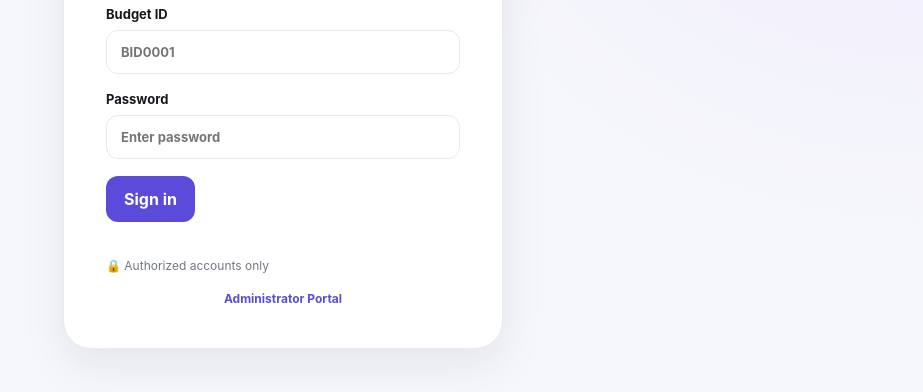
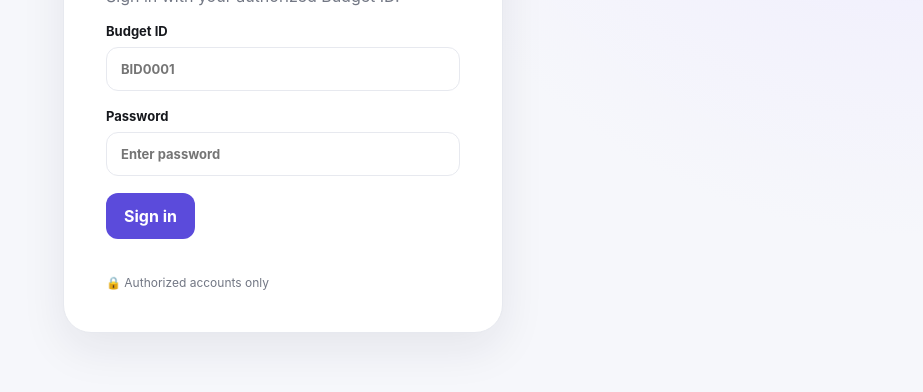
Before and after one commit to mckenzieramen/Budgeting-Web, a plain HTML site: page public/index.html in a window 1280 px wide. Shown: the part 336-728 px from the top of the page, without its empty margins (357-1280 px from the left). Drawn offline with Linux system fonts and the light colour scheme; no server answers.

Commit message:
Add files via upload

```diff
--- a/public/index.html
+++ b/public/index.html
@@ -1,6 +1,6 @@
 <!doctype html><html lang="en"><head><meta charset="utf-8"><meta name="viewport" content="width=device-width,initial-scale=1"><title>Budgeting | Personal Finance</title><link rel="stylesheet" href="styles.css"></head><body>
 <div id="app">
-<section id="loginView" class="auth-shell"><div class="auth-card"><div class="brand-mark">B</div><p class="eyebrow">PERSONAL BUDGETING</p><h1>Welcome back</h1><p class="muted">Sign in with your authorized Budget ID.</p><form id="loginForm"><label>Budget ID<input id="loginBid" placeholder="BID0001" autocomplete="username" required></label><label>Password<input id="loginPassword" type="password" placeholder="Enter password" autocomplete="current-password" required></label><button class="primary" type="submit">Sign in</button><p id="loginError" class="error"></p></form><div class="secure-note">🔒 Authorized accounts only</div><p style="margin:18px 0 0;font-size:12px;text-align:center"><a href="admin.html" style="color:var(--accent);font-weight:700;text-decoration:none">Administrator Portal</a></p></div></section>
+<section id="loginView" class="auth-shell"><div class="auth-card"><div class="brand-mark">B</div><p class="eyebrow">PERSONAL BUDGETING</p><h1>Welcome back</h1><p class="muted">Sign in with your authorized Budget ID.</p><form id="loginForm"><label>Budget ID<input id="loginBid" placeholder="BID0001" autocomplete="username" required></label><label>Password<input id="loginPassword" type="password" placeholder="Enter password" autocomplete="current-password" required></label><button class="primary" type="submit">Sign in</button><p id="loginError" class="error"></p></form><div class="secure-note">🔒 Authorized accounts only</div></div></section>
 <section id="dashboardView" class="hidden"><header class="topbar"><div class="brand"><span class="brand-mark small">B</span><div><strong>Budgeting</strong><small id="userLabel">Personal Dashboard</small></div></div><nav><button class="nav-btn active" data-page="dashboard">Dashboard</button><button class="nav-btn" data-page="transactions">Transactions</button><button class="nav-btn" data-page="savings">Savings</button><button class="nav-btn" data-page="settings">Account</button></nav><button id="logoutBtn" class="ghost">Log out</button></header>
 <main class="content"><div id="page-dashboard" class="page"><div class="page-head"><div><p class="eyebrow">OVERVIEW</p><h2 id="welcomeName">Your budget</h2><p class="muted">Keep every peso visible and intentional.</p></div><button id="addExpenseBtn" class="primary">+ Add transaction</button></div><div class="cards"><article><span>Total Income</span><strong id="incomeTotal">₱0.00</strong></article><article><span>Total Spend</span><strong id="expenseTotal">₱0.00</strong></article><article><span>Remaining</span><strong id="remainingTotal">₱0.00</strong></article><article><span>Total Savings</span><strong id="savingsTotal">₱0.00</strong></article></div><div class="grid-2"><section class="panel"><div class="panel-head"><h3>Spending breakdown</h3></div><div class="bars"><div><span>Needs</span><b id="needsBar" style="width:0%"></b><em id="needsValue">₱0</em></div><div><span>Wants</span><b id="wantsBar" style="width:0%"></b><em id="wantsValue">₱0</em></div><div><span>Savings</span><b id="savingsBar" style="width:0%"></b><em id="savingsValue">₱0</em></div></div></section><section class="panel"><div class="panel-head"><h3>Recent transactions</h3><button class="text-btn" data-page="transactions">View all</button></div><div id="recentList" class="list"></div></section></div></div>
 <div id="page-transactions" class="page hidden"><div class="page-head"><div><p class="eyebrow">MONEY FLOW</p><h2>Transactions</h2></div><button id="addExpenseBtn2" class="primary">+ Add transaction</button></div><section class="panel"><div id="transactionList" class="table-wrap"></div></section></div>
```
